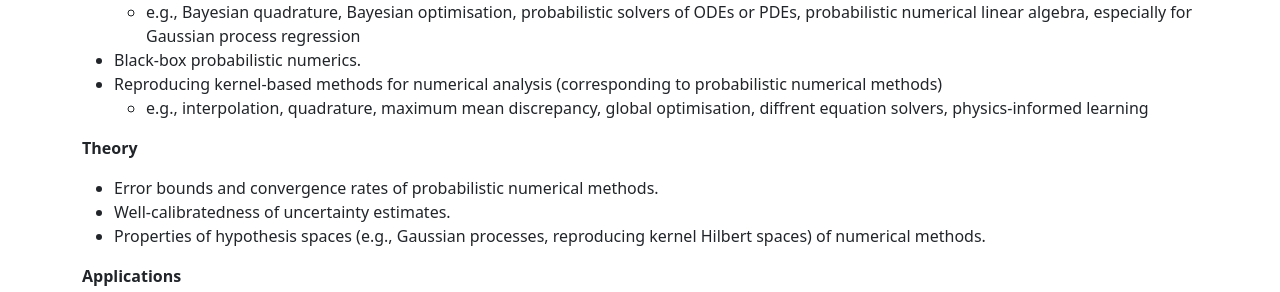
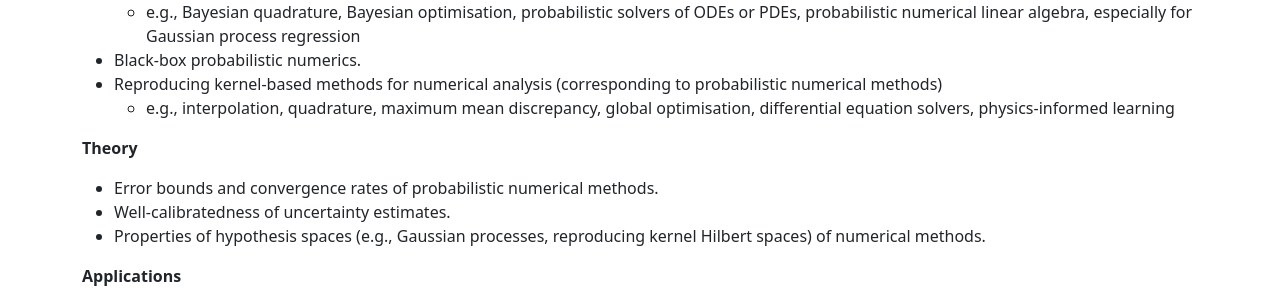
Before and after one commit to probnum2026/probnum2026.github.io, a Jekyll site: the page built from submissions.md, in a window 1280 px wide. Shown: the part 1019-1311 px from the top of the page. Built offline with Jekyll 4.4.1, drawn with Linux system fonts in a browser that asks for light colours; nearby versions of some CDN libraries.

Commit message:
Update submissions.md

```diff
--- a/submissions.md
+++ b/submissions.md
@@ -35,7 +35,7 @@ ProbNum25 welcomes submissions on methods, theory and applications in Probabilis
   - e.g., Bayesian quadrature, Bayesian optimisation, probabilistic solvers of ODEs or PDEs, probabilistic numerical linear algebra, especially for Gaussian process regression
 - Black-box probabilistic numerics.
 - Reproducing kernel-based methods for numerical analysis (corresponding to probabilistic numerical methods)
-  - e.g., interpolation, quadrature, maximum mean discrepancy, global optimisation, diffrent equation solvers, physics-informed learning
+  - e.g., interpolation, quadrature, maximum mean discrepancy, global optimisation, differential equation solvers, physics-informed learning
 
 **Theory**
 - Error bounds and convergence rates of probabilistic numerical methods.
```
